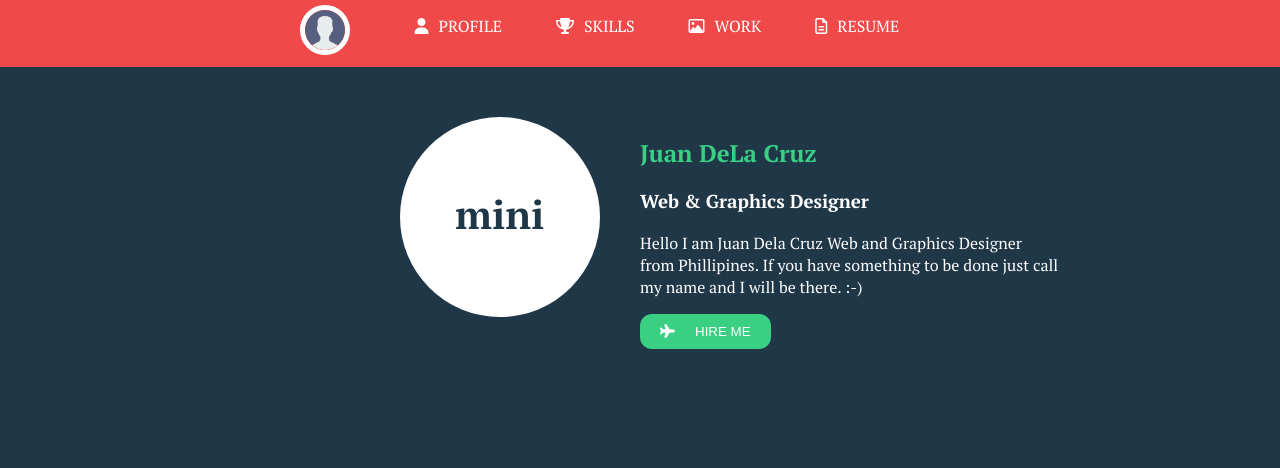
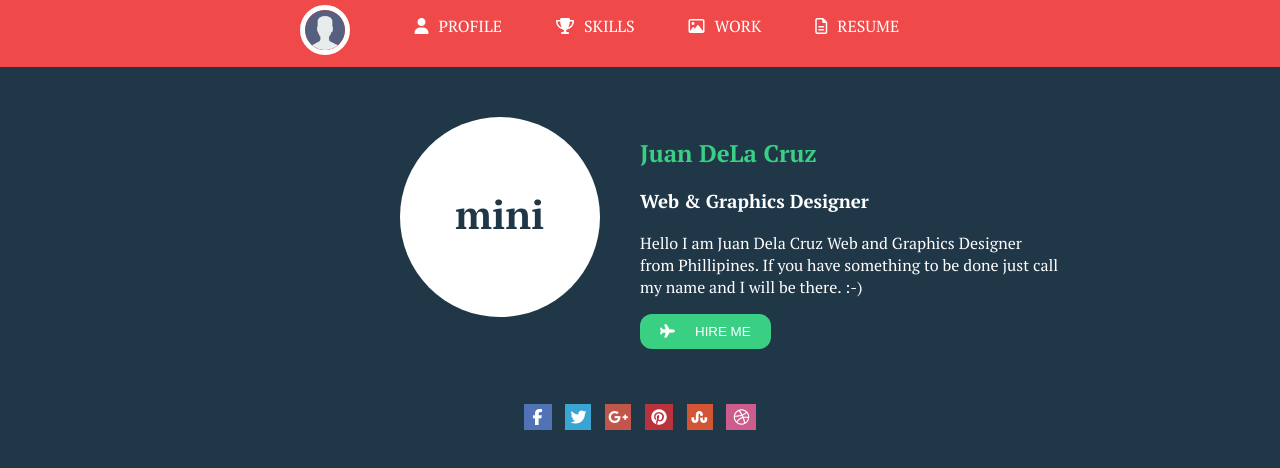
Before and after one commit to sagicary/portafolio-bem, a plain HTML site: page index.html in a window 1280 px wide. Shown: the top 468 px of the page. Drawn offline with Linux system fonts and the light colour scheme.

Commit message:
Listo botón y redes falta puntos extra

```diff
--- a/index.html
+++ b/index.html
@@ -39,6 +39,14 @@
 				<p>Hello I am Juan Dela Cruz Web and Graphics Designer from Phillipines. If you have something to be done just call my name and I will be there. :-)</p>
 				<button><i class="fa fa-plane" aria-hidden="true"></i>HIRE ME</button>
 			</div>
+			<div class="redes">
+				<i class="fa fa-facebook" aria-hidden="true"></i>
+				<i class="fa fa-twitter" aria-hidden="true"></i>
+				<i class="fa fa-google-plus" aria-hidden="true"></i>
+				<i class="fa fa-pinterest" aria-hidden="true"></i>
+				<i class="fa fa-stumbleupon" aria-hidden="true"></i>
+				<i class="fa fa-dribbble" aria-hidden="true"></i>
+			</div>
 		</div>
 	</section>
 
--- a/sass/_style.scss
+++ b/sass/_style.scss
@@ -87,4 +87,37 @@
 			font-size: 40px;
 		}
 	}
+	.redes{
+		text-align: center;
+		i{
+			color: $blanco;
+			margin: 5px;
+			cursor: pointer;
+		}
+		.fa-facebook{
+			background-color: $facebook;
+			padding: 5px 9px;
+		}
+		.fa-twitter{
+			background-color: $twitter;
+			padding: 5px 5px;
+		}
+		.fa-google-plus{
+			background-color: $google;
+			padding: 5px 3px;
+		}
+		.fa-pinterest{
+			background-color: $pinterest;
+			padding: 5px 6px;
+		}
+		.fa-stumbleupon{
+			background-color: $stumbleupon;
+			padding: 5px 5px;
+		}
+		.fa-dribbble{
+			background-color: $dribbble;
+			padding: 5px 7px;
+		}
+
+	}
 }
```
Also changed, not shown: css/main.css, 1 other file.
